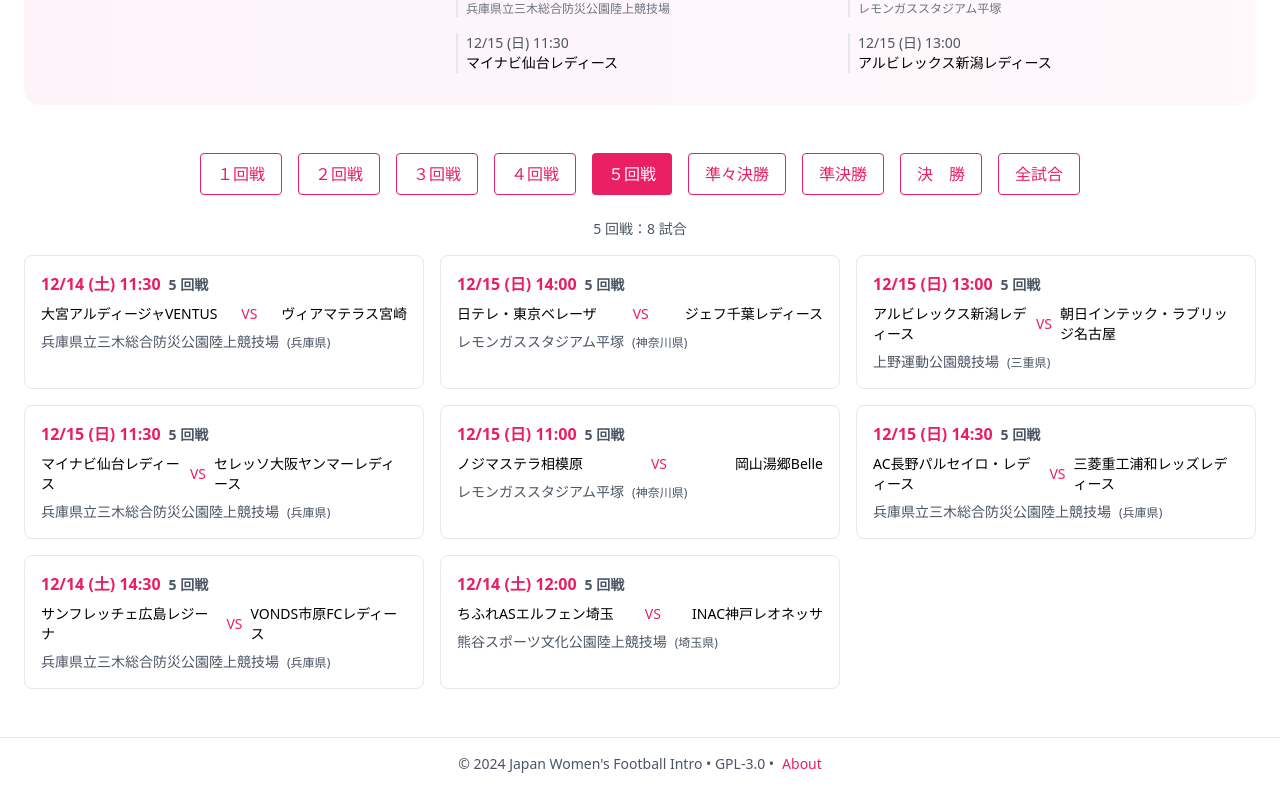
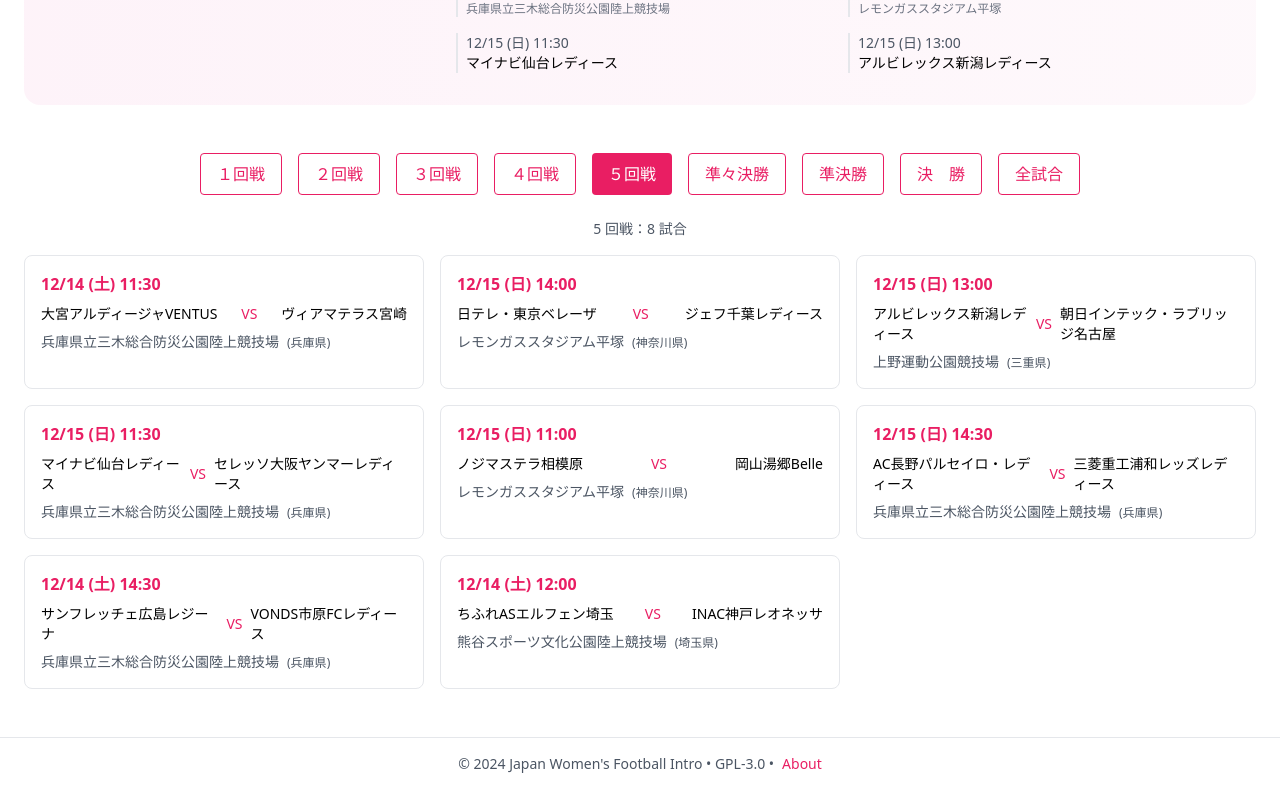
Before and after one commit to b3ssle/Japan-Women-Football-Intro, a React (Vite) app: page /#/EmpresssCup_2024 in a window 1280 px wide. Shown: the part 768-1558 px from the top of the page. Built offline with nearby package versions, Linux system fonts and the light colour scheme.

Commit message:
fix: refine match filtering and modal display for WE League sections

```diff
--- a/src/components/MatchList.jsx
+++ b/src/components/MatchList.jsx
@@ -18,59 +18,94 @@
     return teamName;
   }
 
-  // Handle scores with potential penalty shootouts
-  let baseScore1, baseScore2;
   if (previousMatch.score.includes("PK")) {
-    [baseScore1, baseScore2] = previousMatch.score
-      .split("(")[0] // Get the part before penalty shootout
-      .split("-")
-      .map(Number);
-  } else {
-    [baseScore1, baseScore2] = previousMatch.score.split("-").map(Number);
-  }
+    const [score, pk] = previousMatch.score.split("(");
+    const [score1, score2] = score.split("-").map(Number);
+    const [_, pk1, pk2] = pk.match(/PK:(\d+)-(\d+)/) || [];
 
-  // Regular time winner
-  if (baseScore1 > baseScore2) return previousMatch.team1;
-  if (baseScore2 > baseScore1) return previousMatch.team2;
-
-  // Penalty shootout
-  if (previousMatch.score.includes("PK")) {
-    const pkScores = previousMatch.score.match(/PK:(\d+)-(\d+)/);
-    if (pkScores) {
-      const [_, pk1, pk2] = pkScores;
+    if (score1 > score2) return previousMatch.team1;
+    if (score2 > score1) return previousMatch.team2;
+    if (pk1 && pk2) {
       return parseInt(pk1) > parseInt(pk2)
         ? previousMatch.team1
         : previousMatch.team2;
     }
+  } else {
+    const [score1, score2] = previousMatch.score.split("-").map(Number);
+    if (score1 > score2) return previousMatch.team1;
+    if (score2 > score1) return previousMatch.team2;
   }
 
   return teamName;
 };
 
 const MatchList = ({
-  matches, // filtered matches for current round
-  allMatches, // all matches data for winner resolution
-  venues,
+  matches = [],
+  allMatches = [],
+  venues = {},
+  categories = [],
+  selectedType = "",
+  onTypeChange,
   rounds = [],
-  selectedRound,
+  selectedRound = "",
   onRoundChange,
   onMatchSelect,
 }) => {
   const [hoveredMatch, setHoveredMatch] = useState(null);
 
-  const formatMatchTitle = (match) => {
-    if (
-      match.round === "準々決勝" ||
-      match.round === "準決勝" ||
-      match.round === "決勝"
-    ) {
-      return match.round;
+  const renderTitle = () => {
+    if (categories.length > 0) {
+      if (selectedType === "SOMPO WEリーグ") {
+        const currentMatch = matches[0];
+        return currentMatch?.section
+          ? `第 ${currentMatch.section} 節：${matches.length} 試合`
+          : `WEリーグ：${matches.length} 試合`;
       }
-    return `${match.round} 回戦`;
+      if (selectedType === "クラシエカップ") {
+        const currentMatch = matches[0];
+        return currentMatch?.round
+          ? `${currentMatch.round}：${matches.length} 試合`
+          : `クラシエカップ：${matches.length} 試合`;
+      }
+      if (selectedType === "finished") {
+        return `終了した試合：${matches.length} 試合`;
+      }
+    } else if (rounds.length > 0) {
+      return `${
+        selectedRound === "all"
+          ? "全試合"
+          : selectedRound === "準々決勝" ||
+            selectedRound === "準決勝" ||
+            selectedRound === "決勝"
+          ? selectedRound
+          : `${selectedRound} 回戦`
+      }：${matches.length} 試合`;
+    }
+    return `${matches.length} 試合`;
   };
 
+  const renderNav = () => {
+    if (categories.length > 0) {
       return (
-    <section>
+        <div className="flex flex-wrap gap-4 justify-center mb-6">
+          {categories.map((category) => (
+            <button
+              key={category.value}
+              onClick={() => onTypeChange(category.value)}
+              className={`px-4 py-2 rounded transition-colors ${
+                selectedType === category.value
+                  ? "bg-nadeshiko text-white"
+                  : "border border-nadeshiko text-nadeshiko hover:bg-nadeshiko/10"
+              }`}
+            >
+              {category.label}
+            </button>
+          ))}
+        </div>
+      );
+    }
+    if (rounds.length > 0) {
+      return (
         <div className="flex flex-wrap gap-4 justify-center mb-6">
           {rounds.map((round) => (
             <button
@@ -86,17 +121,17 @@
             </button>
           ))}
         </div>
+      );
+    }
+    return null;
+  };
+
+  return (
+    <section>
+      {renderNav()}
 
       <div className="text-center text-sm text-gray-600 mb-4">
-        {`${
-          selectedRound === "all"
-            ? "全試合"
-            : selectedRound === "準々決勝" ||
-              selectedRound === "準決勝" ||
-              selectedRound === "決勝"
-            ? selectedRound
-            : `${selectedRound} 回戦`
-        }：${matches.length} 試合`}
+        {renderTitle()}
       </div>
 
       <div className="grid grid-cols-1 md:grid-cols-2 lg:grid-cols-3 gap-4">
@@ -119,9 +154,16 @@
             >
               <div className="font-bold text-nadeshiko mb-2">
                 {match.date} ({getDayOfWeek(match.date)}) {match.time}
+                {match.type === "SOMPO WEリーグ" && match.section && (
                   <span className="text-gray-600 text-sm ml-2">
-                  {formatMatchTitle(match)}
+                   第 {match.section} 節
                   </span>
+                )}
+                {match.type === "クラシエカップ" && match.round && (
+                  <span className="text-gray-600 text-sm ml-2">
+                    {match.round}
+                  </span>
+                )}
               </div>
               <div>
                 <div className="flex items-center justify-between">
--- a/src/components/MatchModal.jsx
+++ b/src/components/MatchModal.jsx
@@ -9,6 +9,28 @@
   return days[date.getDay()];
 };
 
+const formatMatchTitle = (match) => {
+  // For WE League matches
+  if (match.type === "SOMPO WEリーグ") {
+    return `WEリーグ ${match.section ? `第 ${match.section} 節` : ""}`;
+  }
+
+  // For Classie Cup matches
+  if (match.type === "クラシエカップ") {
+    return `クラシエカップ ${match.round || ""}`;
+  }
+
+  // For tournament rounds
+  if (match.round) {
+    if (["準々決勝", "準決勝", "決勝"].includes(match.round)) {
+      return match.round;
+    }
+    return `${match.round} 回戦`;
+  }
+
+  return "";
+};
+
 const MatchModal = ({ isOpen, onClose, match, venue, teams }) => {
   if (!isOpen || !match || !venue) return null;
 
@@ -17,35 +39,11 @@
     venue.name_jp
   )}`;
 
-  const formatRoundOrSection = (match) => {
-    if (match.competition === "WEリーグ") {
-      if (match.type === "クラシエカップ") {
-        return match.round;
-      }
-      if (match.type === "SOMPO WEリーグ") {
-        return `第 ${match.section} 節`;
-      }
-    }
-
-    if (["準々決勝", "準決勝", "決勝"].includes(match.round)) {
-      return match.round;
-    }
-
-    if (match.round && /^\d+$/.test(match.round)) {
-      return `${match.round} 回戦`;
-    }
-
-    return match.round || "";
-  };
-
   return (
     <div className="fixed inset-0 bg-black/50 flex items-center justify-center z-50 p-4">
       <div className="bg-white rounded-lg w-full max-w-2xl mx-auto relative max-h-[90vh] overflow-y-auto">
-        {/* Header Section */}
         <div className="sticky top-0 bg-white border-b px-6 py-4">
           <div className="pr-12">
-            {" "}
-            {/* Right padding for close button */}
             <a
               href={googleMapsSearchUrl}
               target="_blank"
@@ -75,7 +73,6 @@
           </button>
         </div>
 
-        {/* Content Section */}
         <div className="p-6">
           <div className="divide-y">
             {matches.map((match, index) => {
@@ -87,7 +84,7 @@
                   <div className="space-y-4 mb-6">
                     <div className="flex items-center gap-3 flex-wrap">
                       <div className="font-bold text-lg">
-                        {match.competition} {formatRoundOrSection(match)}
+                        {formatMatchTitle(match)}
                       </div>
                       {match.matchinfo && (
                         <a
--- a/src/pages/WeLeague_2024.jsx
+++ b/src/pages/WeLeague_2024.jsx
@@ -5,14 +5,6 @@
 import MatchModal from "../components/MatchModal";
 import NextMatchSection from "../components/NextMatchSection";
 import MatchList from "../components/MatchList";
-
-const getDayOfWeek = (dateStr) => {
-  const [month, day] = dateStr.split("/").map(Number);
-  const year = parseInt(month) >= 11 ? 2024 : 2025;
-  const date = new Date(year, month - 1, day);
-  const days = ["日", "月", "火", "水", "木", "金", "土"];
-  return days[date.getDay()];
-};
 
 const getMatchDateTime = (match) => {
   const [month, day] = match.date.split("/").map(Number);
@@ -25,7 +17,7 @@
 
 const getUpcomingMatch = (matches) => {
   const now = new Date();
-  const upcomingMatches = Object.values(matches)
+  const upcomingMatches = matches
     .filter((match) => {
       if (match.status === "finished") return false;
       const matchDate = getMatchDateTime(match);
@@ -36,32 +28,52 @@
   return upcomingMatches[0];
 };
 
+const CATEGORIES = [
+  { value: "finished", label: "終了した試合" },
+  { value: "SOMPO WEリーグ", label: "WEリーグ" },
+  { value: "クラシエカップ", label: "クラシエカップ" },
+];
+
 const WELeague2024 = () => {
   const lastUpdateTime =
     import.meta.env.VITE_LAST_UPDATE_TIME || "更新時間取得中...";
+
   const [selectedType, setSelectedType] = useState("SOMPO WEリーグ");
-  const [hoveredVenue, setHoveredVenue] = useState(null);
   const [selectedMatch, setSelectedMatch] = useState(null);
 
-  const activeMatches = Object.values(matches).filter((match) => {
+  // Convert matches object to array once
+  const allMatches = Object.values(matches);
+
+  // Filter active matches based on selected type
+  const activeMatches = allMatches.filter((match) => {
+    console.log(
+      "Filtering match:",
+      match.type,
+      match.status,
+      "selectedType:",
+      selectedType
+    );
+
     if (selectedType === "finished") {
+      // Show all finished matches regardless of type
       return match.status === "finished";
     }
-    if (selectedType === "upcoming") {
-      return match.status !== "finished";
+
+    // For specific competition types (WE League or Classie Cup)
+    if (["SOMPO WEリーグ", "クラシエカップ"].includes(selectedType)) {
+      return match.type === selectedType && match.status !== "finished";
     }
-    return match.type === selectedType && match.status !== "finished";
+
+    return false;
   });
 
-  const nextMatch = getUpcomingMatch(Object.values(matches));
+  console.log("Filtered matches count:", activeMatches.length);
 
-  const handleTypeChange = (newType) => {
-    setSelectedType(newType);
-  };
+  const nextMatch = getUpcomingMatch(allMatches);
 
   useEffect(() => {
     if (nextMatch) {
-      setSelectedType(nextMatch.type);
+      setSelectedType(nextMatch.type || "SOMPO WEリーグ");
     }
   }, [nextMatch]);
 
@@ -107,7 +119,7 @@
       {nextMatch && (
         <NextMatchSection
           nextMatch={nextMatch}
-          matches={Object.values(matches)}
+          matches={allMatches}
           venues={venues}
           onMatchClick={setSelectedMatch}
         />
@@ -122,13 +134,10 @@
       />
 
       <MatchList
-        matches={Object.values(matches)}
+        matches={activeMatches}
+        allMatches={allMatches}
         venues={venues}
-        categories={[
-          { value: "finished", label: "終了した試合" },
-          { value: "SOMPO WEリーグ", label: "WEリーグ" },
-          { value: "クラシエカップ", label: "クラシエカップ" },
-        ]}
+        categories={CATEGORIES}
         selectedType={selectedType}
         onTypeChange={setSelectedType}
         onMatchSelect={setSelectedMatch}
```
Lines whose indentation alone changed are shown as unchanged.
